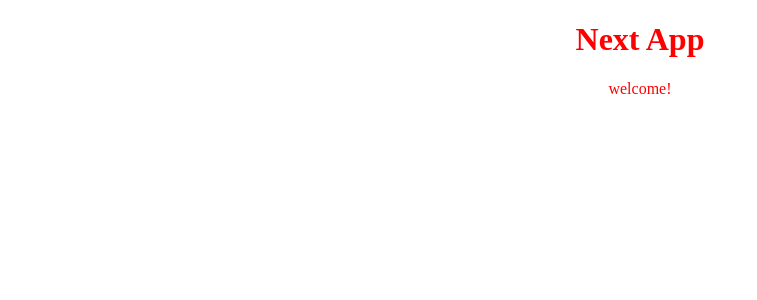
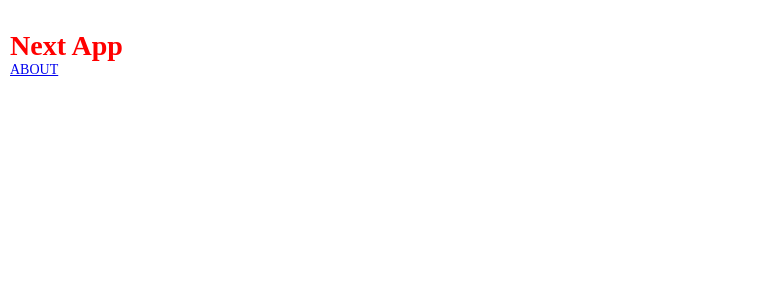
Before and after one commit to julianurregoar/proteck, a Next.js app: page / in a window 1280 px wide. Shown: the top 300 px of the page, without its empty margins (0-757 px from the left). Built offline with nearby package versions, Linux system fonts and the light colour scheme.

Commit message:
Added next setup pages

```diff
--- /dev/null
+++ b/pages/_app.tsx
@@ -0,0 +1,5 @@
+import '../src/style/_app.scss'
+
+export default function App({ Component, pageProps }) {
+  return <Component {...pageProps} />
+}
--- a/pages/index.tsx
+++ b/pages/index.tsx
@@ -1,11 +1,12 @@
+import '../src/style/_app.scss'
 import Header from '-/src/components/Header'
-import styles from './style.module.scss'
+import Link from 'next/link'
+import { Home } from '-/src/pages/Home'
 
-const Home = ()=>(
-  <div className={styles.Home }>
-    <Header>Next App</Header>
-    welcome!
-  </div>
+const Index = () => (
+  <>
+    <Home />
+  </>
 )
 
-export default Home
+export default Index
--- a/pages/style.module.scss
+++ /dev/null
@@ -1,4 +0,0 @@
-.Home{
-  text-align: center;
-  color: red;
-}
--- /dev/null
+++ b/src/layout/Layout.module.scss
@@ -0,0 +1,5 @@
+.Container {
+  padding: 0 1rem;
+  font-size: 1.4rem;
+  margin: 3rem auto 6rem;
+}
--- /dev/null
+++ b/src/layout/Layout.tsx
@@ -0,0 +1,15 @@
+import { FC } from 'react';
+import Head from 'next/head';
+import styles from './Layout.module.scss';
+
+export const Layout: FC = ({ children }) => (
+  <>
+    <Head>
+      <title>Proteck and Clean</title>
+      <link rel="icon" href="/favicon.ico" />
+    </Head>
+    <div className={styles.Container}>
+      {children}
+    </div>
+  </>
+);
--- /dev/null
+++ b/src/pages/Home.tsx
@@ -0,0 +1,15 @@
+import Link from "next/link"
+import Header from "../components/Header"
+import { Layout } from "../layout/Layout"
+
+
+export const Home = () => {
+  return (
+    <div>
+      <Layout>
+        <Header>Next App</Header>
+        <Link href='/about'>ABOUT</Link>
+      </Layout>
+    </div>
+  )
+}
--- /dev/null
+++ b/src/style/_app.scss
@@ -0,0 +1,18 @@
+@import "./mixins";
+
+*,
+::after,
+::before {
+  margin: 0;
+  padding: 0;
+  box-sizing: inherit;
+}
+/* Root */
+html {
+  // tgis define whta 1rem is
+  /* font-size: 10px; */
+  font-size: 62.5%;
+}
+body {
+  box-sizing: border-box;
+}
--- /dev/null
+++ b/src/style/_typography.scss
@@ -0,0 +1,7 @@
+body {
+  font-family: "Lato" sans-serif;
+  font-weight: 400;
+  line-height: 1.7;
+  color: $color-gray;
+  padding: 30px;
+}
```
Also changed, not shown: pages/about.tsx (added, +9 -0 lines).
